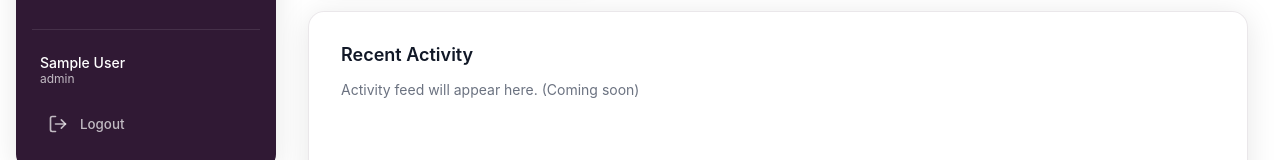
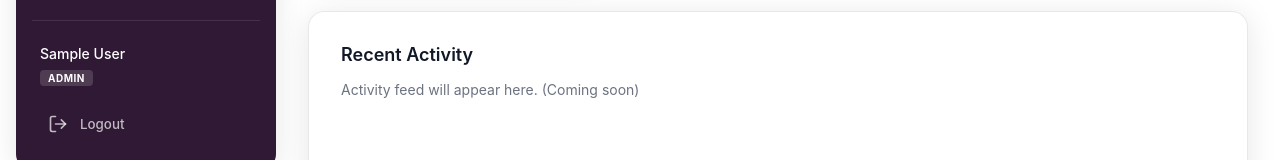
Before and after one commit to JyotsnaAmulya/team-task-manager, a React app in the folder frontend/: page / in a window 1280 px wide. Shown: the part 614-774 px from the top of the page. Built offline with nearby package versions, Linux system fonts and the light colour scheme; no server answers; sample sign-in values are in the browser's storage; the HTML template or start-up script is replaced by a standard one.

Commit message:
style: add role badge to sidebar

```diff
--- a/frontend/src/components/Sidebar.jsx
+++ b/frontend/src/components/Sidebar.jsx
@@ -48,8 +48,19 @@ const Sidebar = () => {
 
       <div style={{ marginTop: 'auto', paddingTop: '24px', borderTop: '1px solid rgba(255, 255, 255, 0.1)' }}>
         <div style={{ marginBottom: '16px', padding: '0 8px' }}>
-          <p style={{ fontSize: '14px', fontWeight: '500', color: '#ffffff' }}>{user?.name}</p>
-          <p style={{ fontSize: '12px', color: 'rgba(255, 255, 255, 0.7)' }}>{user?.role}</p>
+          <p style={{ fontSize: '14px', fontWeight: '500', color: '#ffffff', marginBottom: '4px' }}>{user?.name}</p>
+          <span style={{
+            fontSize: '10px',
+            fontWeight: '700',
+            letterSpacing: '0.05em',
+            textTransform: 'uppercase',
+            background: user?.role === 'Admin' ? '#22c55e' : 'rgba(255, 255, 255, 0.15)',
+            color: '#ffffff',
+            padding: '2px 8px',
+            borderRadius: '4px'
+          }}>
+            {user?.role || 'Guest'}
+          </span>
         </div>
         <button
           onClick={handleLogout}
```
